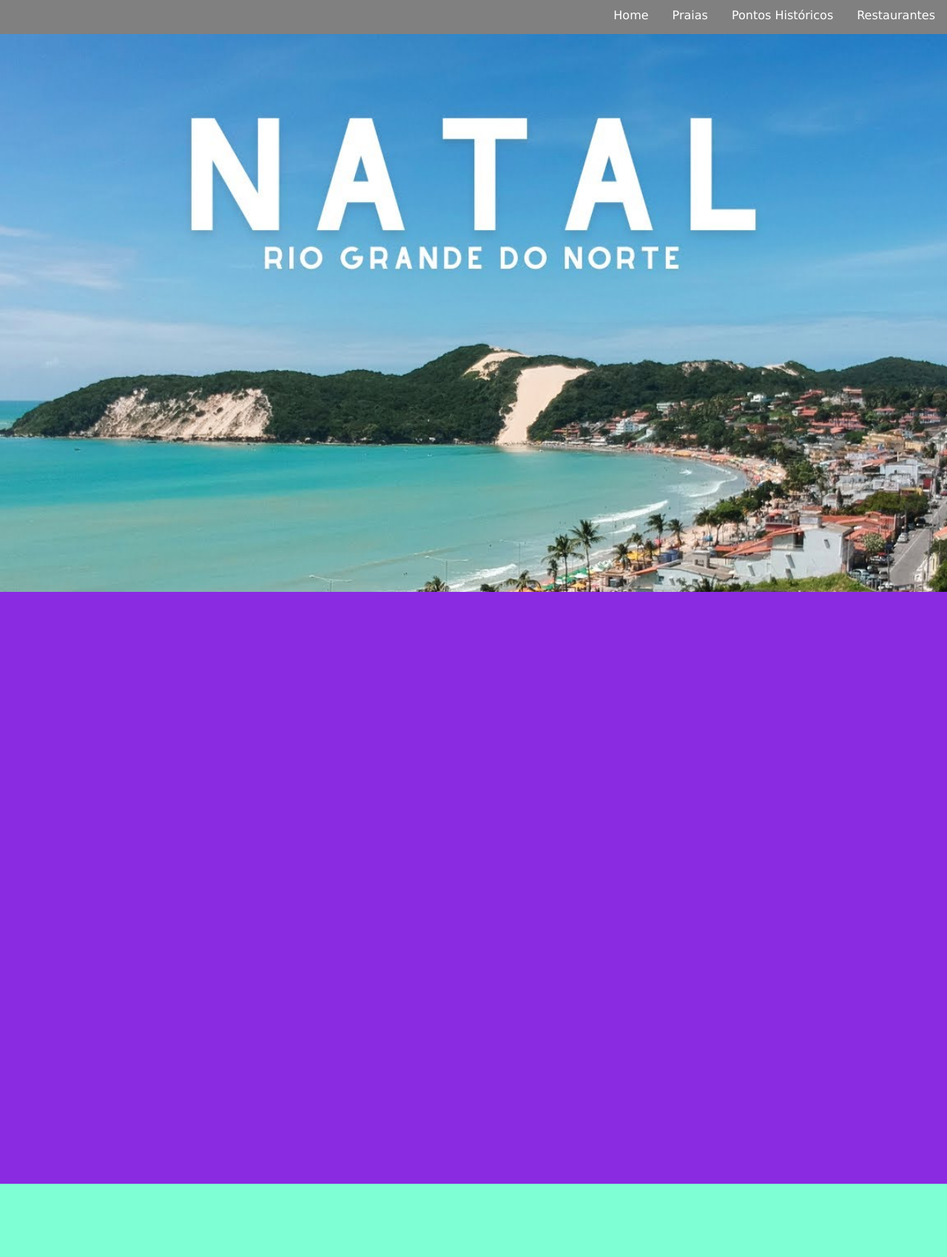
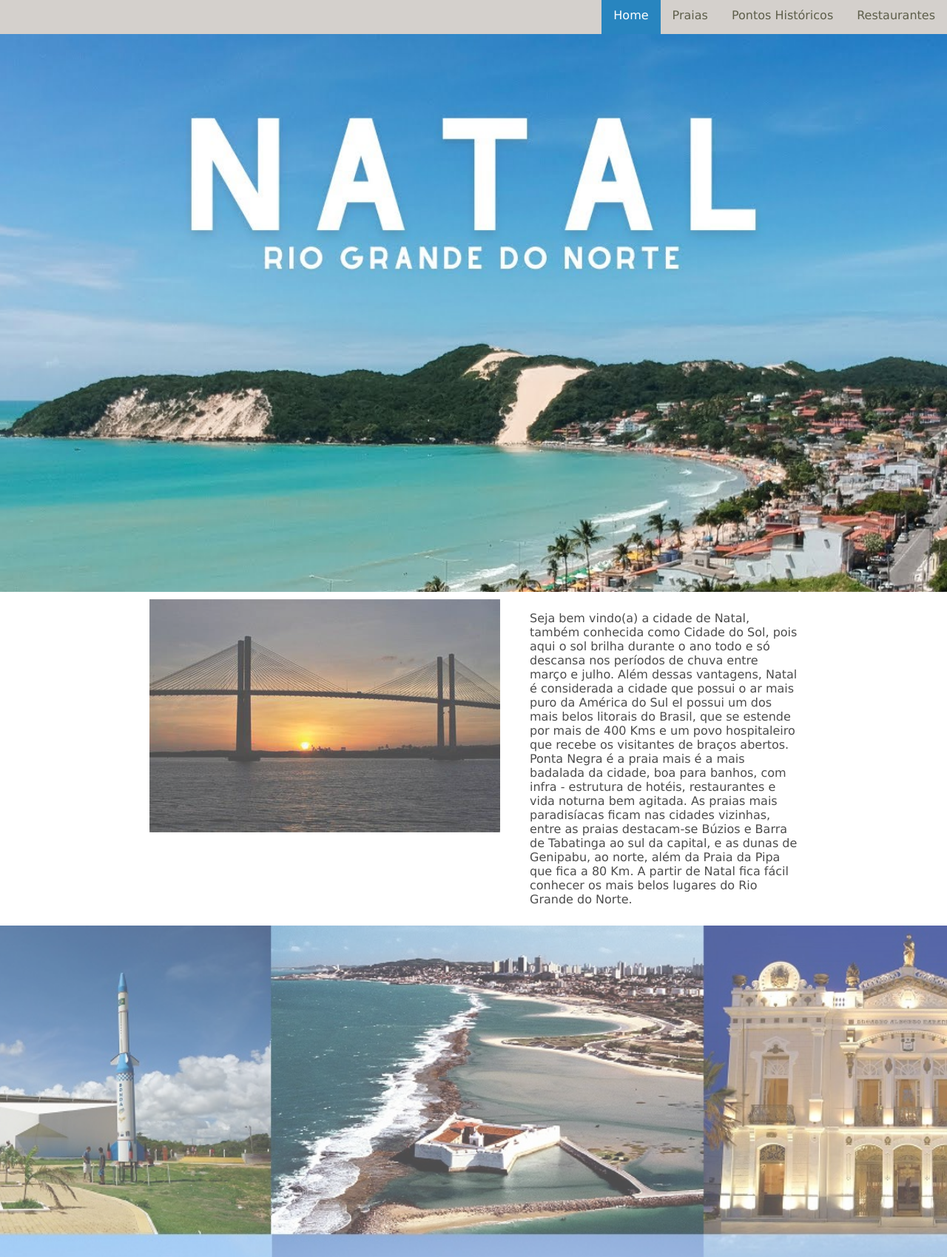
Before and after one commit to ana112358/Portal-Turismo-Natal-RN, a plain HTML site: page index.html in a window 1280 px wide. Shown: the top 1699 px of the page at 74% size. Before the commit the page ends 1600 px from the top, so only its background shows below. Drawn offline with Linux system fonts and the light colour scheme.

Commit message:
Aprimorei o meu e melhorei as classes
Coloquei destaque para o menu referente a página em uso e melhorei as classes para ficar mais genérica, caso necessite utilizar as mesmas depois.

```diff
--- a/css/style.css
+++ b/css/style.css
@@ -3,12 +3,11 @@ body,html{
     font-family: Verdana, Geneva, Tahoma, sans-serif;
     margin: 0px;
     height: 100%;
-    background-color: aquamarine;
 }
 
 
 #topo_tela{
-    background-color: gray;
+    background-color: #d4d0cc;
     float: right;
     width: 100%;
     position: fixed;
@@ -35,29 +34,75 @@ body,html{
 }
 a{
     text-decoration: none;
-    color: black;
+    color: #5e5f4b;
 }
 #menu_principal ul a{
-    color: #fff;
+    color: #5e5f4b;
     padding: 1em;
-    background-color: grey;
+    background-color: #d4d0cc;
 }
 #menu_principal ul a:hover{
-        background: blueviolet;
-        color: aqua;
+        background: #2885bf;
+        color: #fff;
+}
+
+#home #menu_principal li a.home,
+#pontos_historicos li a.pontos_historicos,
+#praias li a.praias{
+    background: #2885bf;
+    color: #fff;
 }
 
 /*Imagem grande*/
-.conteudo1, .conteudo3, .conteudo5{
-    background-color: blueviolet;
+.foto1,.foto2{
     height: 100%;
     background-repeat: no-repeat;
     background-size: cover;
-    background-position: top;
+    background-position: bottom;
     background-attachment: fixed;
+}
+#home div.foto1{
+    background-image: url(../imagens/natal.jpg);
+}
+#home div.foto2{
+    background-image: url(../imagens/pontos_natal.jpg);
+    opacity: 0.7;
+}
 
 
+.fundo_texto_imagem{
+    background: #fff;
 }
-.conteudo1{
-    background-image: url(../imagens/natal.jpg);
+
+.conteudo_texto_imagem{
+    width: 70%;
+    margin: 0 auto;
+    display: flex;
+    color: black;
+    opacity: 0.7;
 }
+
+.conteudo_direita{
+    margin-left: 20px;
+    padding: 10px;
+}
+.conteudo_esquerda{
+    padding: 10px;
+}
+
+
+
+
+#conteiner_rodape{
+    background: #111;
+
+}
+
+#conteudo_rodape{
+    clear: both;
+    color: #fff;
+    margin: 0 auto;
+    width: 70%;
+    padding: 10px 0 10px 0;
+
+}
--- a/index.html
+++ b/index.html
@@ -7,37 +7,61 @@
     <title>Lazer e Turísmo Natal</title>
 </head>
 
-<body>
+<body id="home">
 
-    <div class="conteudo1">
+    <div  class="foto1">
         <div id="topo_tela">
             <div id="menu_principal"> <!--Menu topo flutuante-->
                 <ul>
                     <li>
-                        <a href="index.html">Home</a>
+                        <a class="home" href="index.html">Home</a>
                     </li>
 
                     <li>
-                        <a href="praias.html">Praias</a>
+                        <a class="praias" href="praias.html">Praias</a>
                     </li>
                     <li>
-                        <a href="pontos_históricos.html">Pontos Históricos</a>
+                        <a class="pontos_historicos" href="pontos_historicos.html">Pontos Históricos</a>
                     </li>
 
                     <li>
-                        <a href="restaurantes.html">Restaurantes</a>
+                        <a class="restaurantes" href="restaurantes.html">Restaurantes</a>
                     </li>
                 </ul>
 
             </div><!--Fim do menu futuante-->
         </div><!--Fim do topo da tela-->
 
-    </div class="conteudo2">
+    </div ><!-- informações do site -->
+        <div class="fundo_texto_imagem">
+            <div class="conteudo_texto_imagem">
+                <div class="conteudo_esquerda">
+                   <img src="imagens/sol.jpg" alt="">
+                </div>
+                <div class="conteudo_direita">
+                    <p>
+                    Seja bem vindo(a) a cidade de Natal, também conhecida como Cidade do Sol, pois aqui o sol brilha durante o ano todo e só descansa nos períodos de chuva entre março e julho. Além dessas vantagens, Natal é considerada a cidade que possui o ar mais puro da América do Sul el possui um dos mais belos litorais do Brasil, que se estende por mais de 400 Kms e um povo hospitaleiro que recebe os visitantes de braços abertos.
+                    Ponta Negra é a praia mais é a mais badalada da cidade, boa para banhos, com infra - estrutura de hotéis, restaurantes e vida noturna bem agitada. As praias mais paradisíacas ficam nas cidades vizinhas, entre as praias destacam-se Búzios e Barra de Tabatinga ao sul da capital, e as dunas de Genipabu, ao norte, além da Praia da Pipa que fica a 80 Km. A partir de Natal fica fácil conhecer os mais belos lugares do Rio Grande do Norte.
+                    </p>
+                </div>
 
+
+            </div>
+        </div>
 
     </div>
 
-    <div class="conteudo3">
+    <div  class="foto2">
+
+    </div>
+
+
+    <div id="conteiner_rodape">
+        <div id="conteudo_rodape">
+
+            <h4>@ana Paula</h4>
+
+        </div>
 
     </div>
 
```
Also changed, not shown: pontos_historicos.html (added, +57 -0 lines), praias.html (added, +57 -0 lines), restaurantes.html (added, +57 -0 lines).
